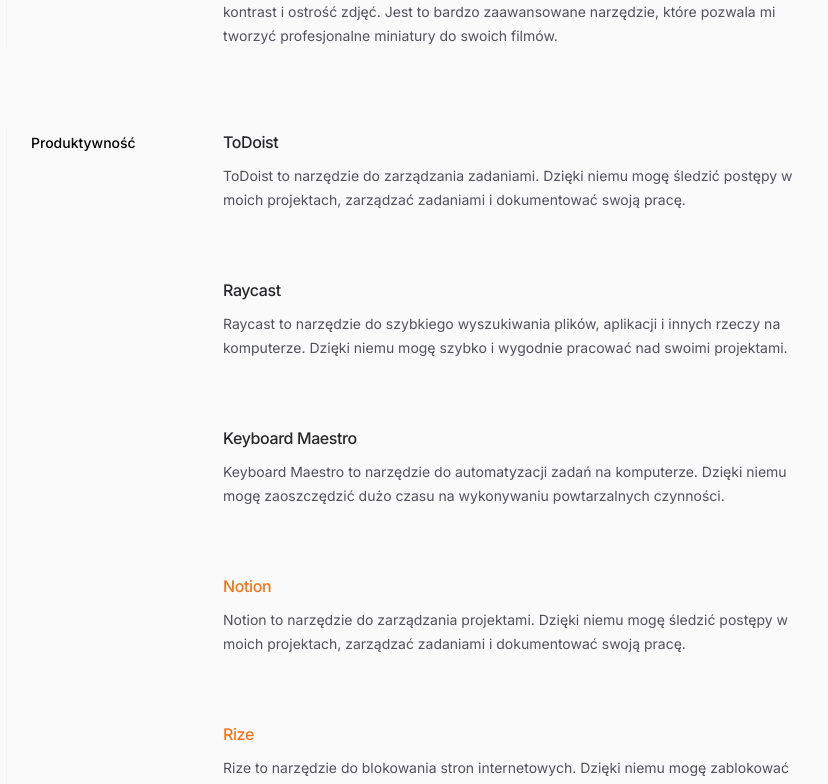
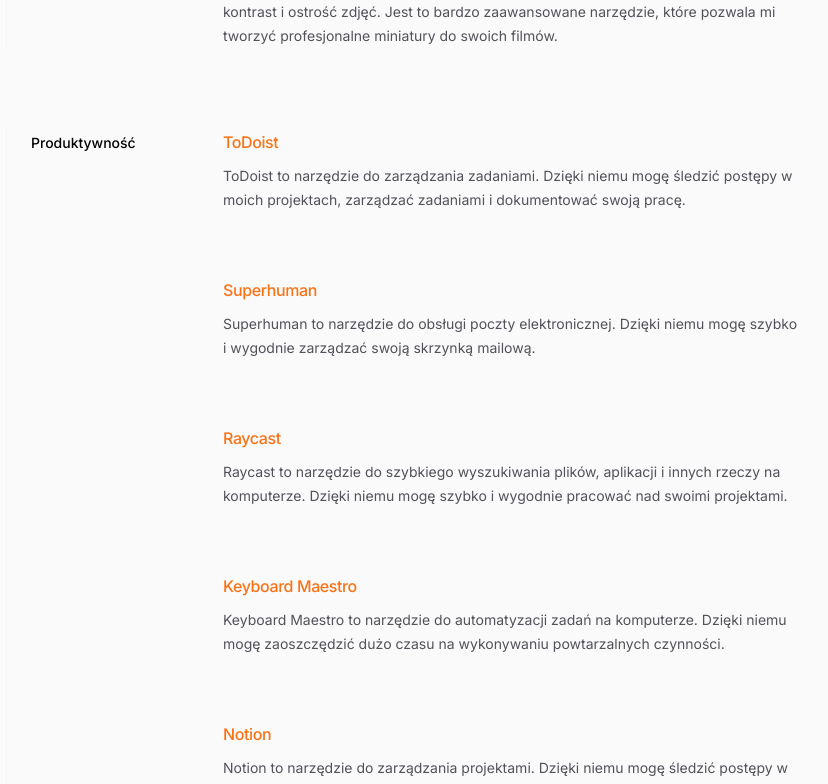
Before and after one commit to Dan86de/daniel-noworyta-page, a Next.js app: page /sprzet in a window 1280 px wide. Shown: the part 2732-3516 px from the top of the page, without its empty margins (122-950 px from the left). Built offline with nearby package versions, Linux system fonts and the light colour scheme; no server answers; a web font is replaced by a local one.

Commit message:
Update page.tsx

```diff
--- a/src/app/(general)/sprzet/page.tsx
+++ b/src/app/(general)/sprzet/page.tsx
@@ -129,7 +129,7 @@
             </Tool>
           </ToolsSection>
           <ToolsSection title="Projektowanie graficzne">
-            <Tool title="Figma">
+            <Tool title="Figma" href={"https://figma.com"}>
               Figma to narzędzie do projektowania stron internetowych. Dzięki
               niemu mogę tworzyć interaktywne projekty, które wyglądają jak
               prawdziwe strony internetowe.
@@ -148,21 +148,32 @@
             </Tool>
           </ToolsSection>
           <ToolsSection title="Produktywność">
-            <Tool title="ToDoist">
+            <Tool title="ToDoist" href={"https://todoist.com"}>
               ToDoist to narzędzie do zarządzania zadaniami. Dzięki niemu mogę
               śledzić postępy w moich projektach, zarządzać zadaniami i
               dokumentować swoją pracę.
             </Tool>
-            <Tool title="Raycast">
+            <Tool
+              title="Superhuman"
+              href={"https://superhuman.com/refer/qkkehidg"}
+            >
+              Superhuman to narzędzie do obsługi poczty elektronicznej. Dzięki
+              niemu mogę szybko i wygodnie zarządzać swoją skrzynką mailową.
+            </Tool>
+            <Tool title="Raycast" href={"https://www.raycast.com/"}>
               Raycast to narzędzie do szybkiego wyszukiwania plików, aplikacji i
               innych rzeczy na komputerze. Dzięki niemu mogę szybko i wygodnie
               pracować nad swoimi projektami.
             </Tool>
-            <Tool title="Keyboard Maestro">
+            <Tool
+              title="Keyboard Maestro"
+              href={"https://www.keyboardmaestro.com/main/"}
+            >
               Keyboard Maestro to narzędzie do automatyzacji zadań na
               komputerze. Dzięki niemu mogę zaoszczędzić dużo czasu na
               wykonywaniu powtarzalnych czynności.
             </Tool>
+
             <Tool
               title="Notion"
               href={"https://affiliate.notion.so/yqwx1ua15z05"}
```
